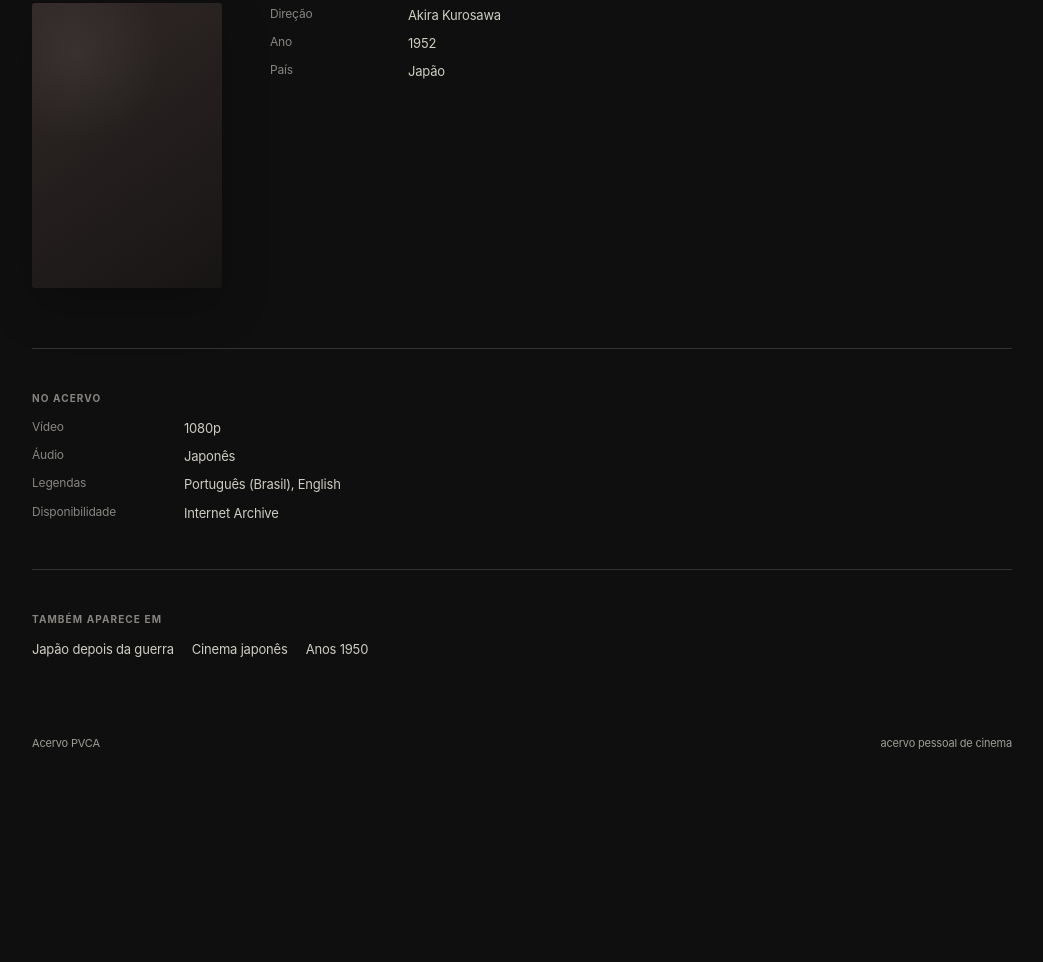
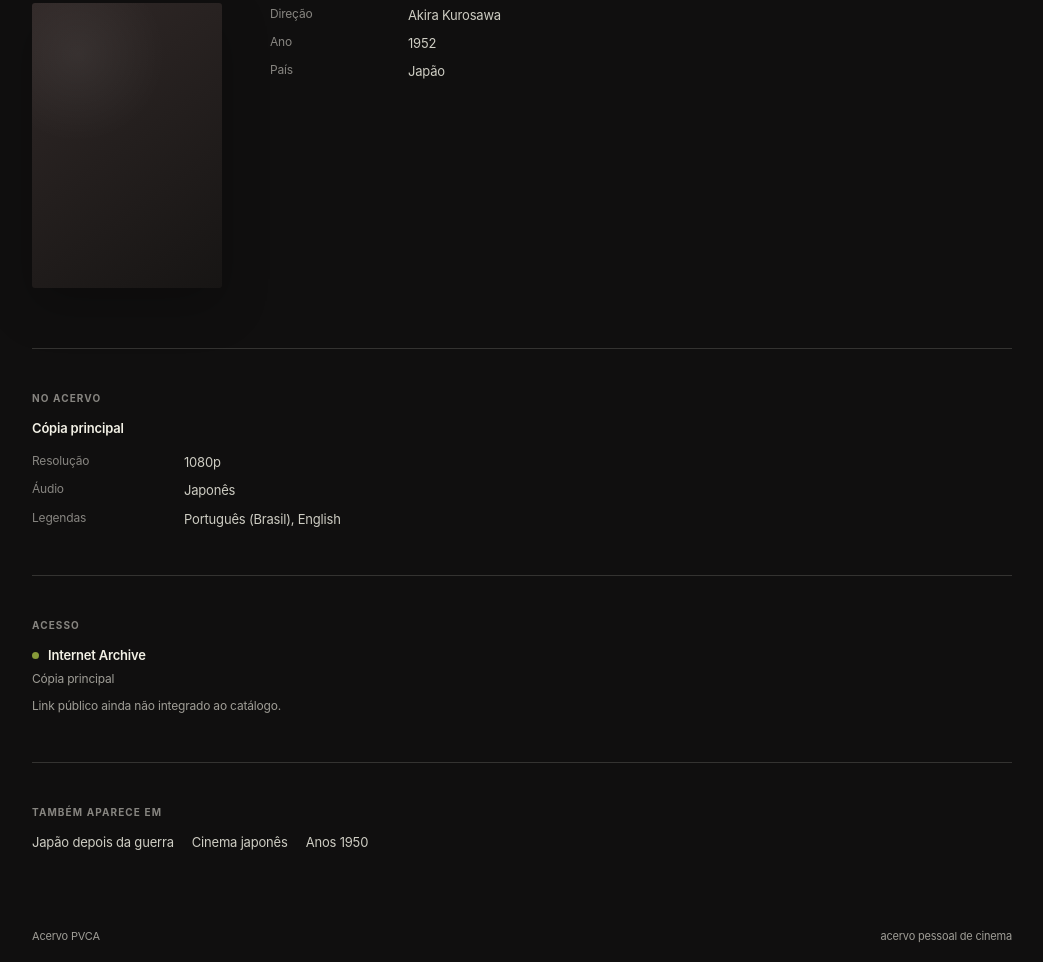
Before and after one commit to paulvca/acervo-pvca, an Astro site: page /filmes/ikiru-1952 in a window 1280 px wide. Shown: the part 353-1315 px from the top of the page, without its empty margins (118-1161 px from the left). Before the commit the page ends 1159 px from the top, so only its background shows below. Built offline with nearby package versions, Linux system fonts and the light colour scheme; Astro itself is replaced by a stand-in of ours.

Commit message:
Refine film copy and public access model

```diff
--- a/src/data/catalog-preview.ts
+++ b/src/data/catalog-preview.ts
@@ -1,9 +1,17 @@
 export interface CatalogCopyInfo {
-  video?: string;
+  id: string;
+  label: string;
+  resolution?: string;
+  sizeGiB?: number;
   audio?: string[];
   subtitles?: string[];
-  availability?: string;
-  archiveUrl?: string;
+  edition?: string;
+}
+
+export interface CatalogPublicAccess {
+  provider: 'Internet Archive' | 'Google Drive' | 'Outro';
+  copyId?: string;
+  url?: string;
 }
 
 export interface CatalogPreviewFilm {
@@ -20,7 +28,8 @@ export interface CatalogPreviewFilm {
   availability: string;
   searchable: string;
   collectionNote?: string;
-  copy?: CatalogCopyInfo;
+  copies?: CatalogCopyInfo[];
+  publicAccess?: CatalogPublicAccess[];
   selections?: string[];
 }
 
@@ -33,12 +42,21 @@ export const catalogPreview: CatalogPreviewFilm[] = [
     country: 'Japão',
     availability: 'Archive',
     searchable: 'ikiru akira kurosawa 1952 japão archive',
-    copy: {
-      video: '1080p',
-      audio: ['Japonês'],
-      subtitles: ['Português (Brasil)', 'English'],
-      availability: 'Internet Archive',
-    },
+    copies: [
+      {
+        id: 'primary',
+        label: 'Cópia principal',
+        resolution: '1080p',
+        audio: ['Japonês'],
+        subtitles: ['Português (Brasil)', 'English'],
+      },
+    ],
+    publicAccess: [
+      {
+        provider: 'Internet Archive',
+        copyId: 'primary',
+      },
+    ],
     selections: [
       'Japão depois da guerra',
       'Cinema japonês',
@@ -60,9 +78,13 @@ export const catalogPreview: CatalogPreviewFilm[] = [
     availability: 'pt-BR',
     searchable:
       'tokyo story 東京物語 tōkyō monogatari yasujirō ozu 1953 japão drama pt-br',
-    copy: {
-      subtitles: ['Português (Brasil)'],
-    },
+    copies: [
+      {
+        id: 'primary',
+        label: 'Cópia principal',
+        subtitles: ['Português (Brasil)'],
+      },
+    ],
     selections: [
       'Japão depois da guerra',
       'Cinema japonês',
@@ -76,6 +98,13 @@ export const catalogPreview: CatalogPreviewFilm[] = [
     year: 1954,
     availability: 'pt-BR',
     searchable: 'sansho the bailiff kenji mizoguchi 1954 pt-br',
+    copies: [
+      {
+        id: 'primary',
+        label: 'Cópia principal',
+        subtitles: ['Português (Brasil)'],
+      },
+    ],
   },
   {
     slug: 'the-offence-1973',
@@ -84,6 +113,7 @@ export const catalogPreview: CatalogPreviewFilm[] = [
     year: 1973,
     availability: 'Archive',
     searchable: 'the offence sidney lumet 1973 archive',
+    publicAccess: [{ provider: 'Internet Archive' }],
   },
   {
     slug: 'days-of-heaven-1978',
@@ -92,6 +122,13 @@ export const catalogPreview: CatalogPreviewFilm[] = [
     year: 1978,
     availability: '2160p',
     searchable: 'days of heaven terrence malick 1978 2160p',
+    copies: [
+      {
+        id: 'primary',
+        label: 'Cópia principal',
+        resolution: '2160p',
+      },
+    ],
   },
   {
     slug: 'late-spring-1949',
@@ -100,6 +137,13 @@ export const catalogPreview: CatalogPreviewFilm[] = [
     year: 1949,
     availability: 'pt-BR',
     searchable: 'late spring yasujirō ozu 1949 pt-br',
+    copies: [
+      {
+        id: 'primary',
+        label: 'Cópia principal',
+        subtitles: ['Português (Brasil)'],
+      },
+    ],
   },
   {
     slug: 'senso-1954',
@@ -108,6 +152,13 @@ export const catalogPreview: CatalogPreviewFilm[] = [
     year: 1954,
     availability: '2160p',
     searchable: 'senso luchino visconti 1954 2160p',
+    copies: [
+      {
+        id: 'primary',
+        label: 'Cópia principal',
+        resolution: '2160p',
+      },
+    ],
   },
   {
     slug: 'napoleon-1927',
@@ -127,6 +178,13 @@ export const catalogPreview: CatalogPreviewFilm[] = [
     year: 1994,
     availability: 'pt-BR',
     searchable: 'the friends shinji sōmai somai 1994 pt-br',
+    copies: [
+      {
+        id: 'primary',
+        label: 'Cópia principal',
+        subtitles: ['Português (Brasil)'],
+      },
+    ],
   },
   {
     slug: 'the-blue-dahlia-1946',
@@ -135,6 +193,7 @@ export const catalogPreview: CatalogPreviewFilm[] = [
     year: 1946,
     availability: 'Archive',
     searchable: 'the blue dahlia george marshall 1946 archive',
+    publicAccess: [{ provider: 'Internet Archive' }],
   },
   {
     slug: 'the-letter-1940',
@@ -143,5 +202,6 @@ export const catalogPreview: CatalogPreviewFilm[] = [
     year: 1940,
     availability: 'Archive',
     searchable: 'the letter william wyler 1940 archive',
+    publicAccess: [{ provider: 'Internet Archive' }],
   },
 ];
--- a/src/pages/filmes/[slug].astro
+++ b/src/pages/filmes/[slug].astro
@@ -5,6 +5,7 @@ import Footer from '../../components/Footer.astro';
 import {
   catalogPreview,
   type CatalogPreviewFilm,
+  type CatalogCopyInfo,
 } from '../../data/catalog-preview';
 
 export function getStaticPaths() {
@@ -34,16 +35,29 @@ const workRows = [
   film.genres?.length && ['Gênero', film.genres.join(', ')],
 ].filter(Boolean) as [string, string][];
 
-const copyRows = [
-  film.copy?.video && ['Vídeo', film.copy.video],
-  film.copy?.audio?.length && ['Áudio', film.copy.audio.join(', ')],
-  film.copy?.subtitles?.length && ['Legendas', film.copy.subtitles.join(', ')],
-  film.copy?.availability && ['Disponibilidade', film.copy.availability],
+const hasSelections = Boolean(film.selections?.length);
+const hasEditorialSummary = Boolean(film.synopsis);
+const copies = film.copies ?? [];
+const publicAccess = film.publicAccess ?? [];
+
+const formatGiB = (value: number) =>
+  `${new Intl.NumberFormat('pt-BR', {
+    minimumFractionDigits: 1,
+    maximumFractionDigits: 1,
+  }).format(value)} GiB`;
+
+const copyRows = (copy: CatalogCopyInfo) => [
+  copy.resolution && ['Resolução', copy.resolution],
+  copy.sizeGiB != null && ['Tamanho', formatGiB(copy.sizeGiB)],
+  copy.audio?.length && ['Áudio', copy.audio.join(', ')],
+  copy.subtitles?.length && ['Legendas', copy.subtitles.join(', ')],
+  copy.edition && ['Versão', copy.edition],
 ].filter(Boolean) as [string, string][];
 
-const hasCopyDetails = copyRows.length > 0;
-const hasSelections = Boolean(film.selections?.length);
-const hasEditorialSummary = Boolean(film.synopsis);
+const copyLabelForAccess = (copyId?: string) => {
+  if (!copyId) return null;
+  return copies.find((copy) => copy.id === copyId)?.label ?? null;
+};
 ---
 
 <BaseLayout
@@ -109,11 +123,21 @@ const hasEditorialSummary = Boolean(film.synopsis);
       <h2>No acervo</h2>
 
       {
-        hasCopyDetails ? (
-          <>
+        copies.length > 0 ? (
+          <div class="film-copies">
+            {
+              copies.map((copy) => {
+                const rows = copyRows(copy);
+
+                return (
+                  <article class="film-copy">
+                    <h3>{copy.label}</h3>
+
+                    {
+                      rows.length > 0 ? (
                         <dl class="film-facts">
                           {
-                copyRows.map(([label, value]) => (
+                            rows.map(([label, value]) => (
                               <>
                                 <dt>{label}</dt>
                                 <dd>{value}</dd>
@@ -121,24 +145,73 @@ const hasEditorialSummary = Boolean(film.synopsis);
                             ))
                           }
                         </dl>
+                      ) : (
+                        <p class="copy-pending">
+                          Dados técnicos da cópia ainda não importados.
+                        </p>
+                      )
+                    }
+                  </article>
+                );
+              })
+            }
+          </div>
+        ) : (
+          <p class="copy-pending">
+            Dados da cópia ainda não importados.
+          </p>
+        )
+      }
+    </section>
+
+    <div class="wrap rule" aria-hidden="true"></div>
+
+    <section class="wrap film-detail-section film-access">
+      <h2>Acesso</h2>
 
       {
-              film.copy?.archiveUrl && (
+        publicAccess.length > 0 ? (
+          <div class="access-list">
+            {
+              publicAccess.map((access) => (
+                <article class="access-entry">
+                  <div class="access-provider-line">
+                    <span class="access-dot" aria-hidden="true"></span>
+                    <strong>{access.provider}</strong>
+                  </div>
+
+                  {
+                    copyLabelForAccess(access.copyId) && (
+                      <p class="access-copy">
+                        {copyLabelForAccess(access.copyId)}
+                      </p>
+                    )
+                  }
+
+                  {
+                    access.url ? (
                       <a
                         class="archive-link"
-                  href={film.copy.archiveUrl}
+                        href={access.url}
                         rel="external"
                       >
-                  ver no Internet Archive ↗
+                        Acessar cópia pública ↗
                       </a>
+                    ) : (
+                      <p class="access-pending">
+                        Link público ainda não integrado ao catálogo.
+                      </p>
                     )
                   }
-          </>
+                </article>
+              ))
+            }
+          </div>
         ) : (
-          <dl class="film-facts">
-            <dt>Status</dt>
-            <dd>{film.availability}</dd>
-          </dl>
+          <div class="collection-only">
+            <strong>Somente no acervo</strong>
+            <p>Nenhum acesso público está vinculado a esta ficha.</p>
+          </div>
         )
       }
     </section>
--- a/src/styles/global.css
+++ b/src/styles/global.css
@@ -731,7 +731,7 @@ nav a.active {
   color: var(--color-text-body);
 }
 
-/* v0.4 — ficha editorial do filme */
+/* v0.4.1 — filme / cópia / acesso */
 
 .catalog-row {
   color: inherit;
@@ -855,6 +855,18 @@ nav a.active {
   padding: 42px 0 46px;
 }
 
+.film-copies {
+  display: grid;
+  gap: 34px;
+}
+
+.film-copy h3 {
+  margin: 0 0 14px;
+  color: var(--color-text-ui);
+  font-size: 13px;
+  font-weight: 560;
+}
+
 .film-facts {
   display: grid;
   grid-template-columns: 130px minmax(0, 520px);
@@ -862,9 +874,52 @@ nav a.active {
   margin: 0;
 }
 
+.copy-pending,
+.access-pending,
+.collection-only p,
+.access-copy {
+  margin: 0;
+  color: var(--color-text-muted);
+  font-size: 12px;
+}
+
+.access-list {
+  display: grid;
+  gap: 26px;
+}
+
+.access-entry {
+  max-width: 620px;
+}
+
+.access-provider-line {
+  display: flex;
+  align-items: center;
+  gap: 9px;
+}
+
+.access-provider-line strong,
+.collection-only strong {
+  color: var(--color-text-ui);
+  font-size: 13px;
+  font-weight: 560;
+}
+
+.access-dot {
+  width: 7px;
+  height: 7px;
+  border-radius: 50%;
+  background: var(--color-success);
+  flex: 0 0 auto;
+}
+
+.access-copy {
+  margin-top: 5px;
+}
+
 .archive-link {
   display: inline-block;
-  margin-top: 18px;
+  margin-top: 14px;
   color: var(--color-text-ui);
   font-size: 12px;
 }
@@ -872,6 +927,14 @@ nav a.active {
 .archive-link:hover {
   text-decoration: underline;
   text-underline-offset: 3px;
+}
+
+.access-pending {
+  margin-top: 8px;
+}
+
+.collection-only p {
+  margin-top: 5px;
 }
 
 .film-collection-note p {
```
Also changed, not shown: docs/DATA_MODEL.md (+34 -8 lines). Lines whose indentation alone changed are shown as unchanged.
